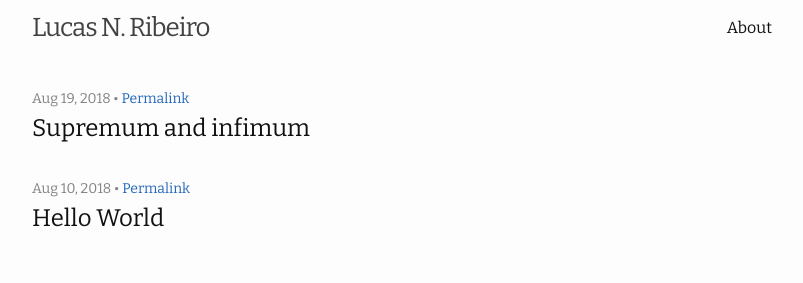
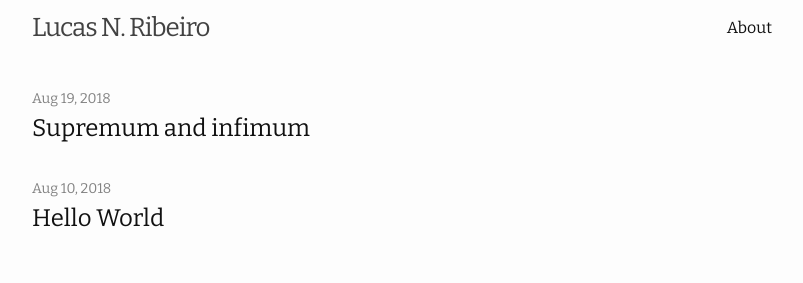
Before and after one commit to lnribeiro/lnribeiro.github.io, a Jekyll site: the page built from index.html, in a window 1280 px wide. Shown: the top 283 px of the page, without its empty margins (238-1041 px from the left). Built offline with Jekyll 4.4.1, drawn with Linux system fonts in a browser that asks for light colours; the list of posts is cut into pages by our own code.

Commit message:
fix hyperlinks

```diff
--- a/_layouts/post.html
+++ b/_layouts/post.html
@@ -8,7 +8,7 @@ layout: default
     {% if page.external-url %}
       <h1 class="post-title" itemprop="name headline"><a href="{{ page.external-url }}">{{ page.title | escape }}</a></h1>
     {% else %}
-      <h1 class="post-title" itemprop="name headline">{{ page.title | escape }}</h1>
+      <h1 class="post-title" itemprop="name headline"><a href="{{ page.url }}">{{ page.title | escape }}</a></h1>
     {% endif %}
     <p class="post-meta"><time datetime="{{ page.date | date_to_xmlschema }}" itemprop="datePublished">{{ page.date | date: "%b %-d, %Y" }}</time></p>
   </header>
--- a/_posts/2018-08-10-hello-world.markdown
+++ b/_posts/2018-08-10-hello-world.markdown
@@ -2,7 +2,6 @@
 layout: post
 title:  "Hello World"
 date:   2018-08-10 20:03:10 -0300
-external-url: https://lnribeiro.github.io/2018/08/10/hello-world/
 ---
 
 We all know that in order to get better at something, one needs practice. That's why I am creating this blog, I would like to improve ability to express ideas and thoughts by writing. Also, sharing ideas online sounds exciting!
--- a/_posts/2018-08-19-infimum-and-supremum.markdown
+++ b/_posts/2018-08-19-infimum-and-supremum.markdown
@@ -2,7 +2,6 @@
 layout: post
 title:  "Supremum and infimum"
 date:   2018-08-19 13:13:01 -0300
-external-url: https://lnribeiro.github.io/2018/08/19/infimum-and-supremum/
 ---
 
 Sometimes when reading math books, like [Convex Optimization](https://web.stanford.edu/~boyd/cvxbook/bv_cvxbook.pdf), I stumble upon the infimum ($$\inf$$) and supremum ($$\sup$$) operators. For example, let $$L(x,\lambda,\nu)$$ denote the Lagrangian associated with an optimization problem. The *Lagrange dual function* is defined as
```
